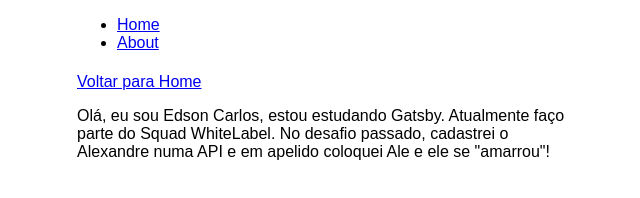
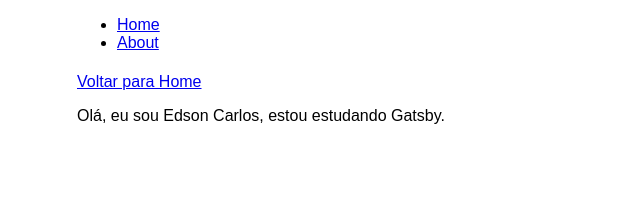
Before and after one commit to edsoncarlosdvp/my-gatsby-site, a Gatsby site: page /about in a window 1280 px wide. Shown: the whole page, without its empty margins (313-953 px from the left). Built offline with nearby package versions, Linux system fonts and the light colour scheme; Gatsby itself is replaced by a stand-in of ours.

Commit message:
Edit message

```diff
--- a/src/pages/about.js
+++ b/src/pages/about.js
@@ -10,9 +10,7 @@ const AboutPage = () => {
             <Layout>
                 <Link to="/">Voltar para Home</Link>
                 <p>
-                    Olá, eu sou Edson Carlos, estou estudando Gatsby. Atualmente faço parte do Squad WhiteLabel.
-                    No desafio passado, cadastrei o Alexandre numa API e em apelido coloquei Ale e ele se
-                    "amarrou"!
+                    Olá, eu sou Edson Carlos, estou estudando Gatsby.
                 </p>
             </Layout>
         </main>
```
